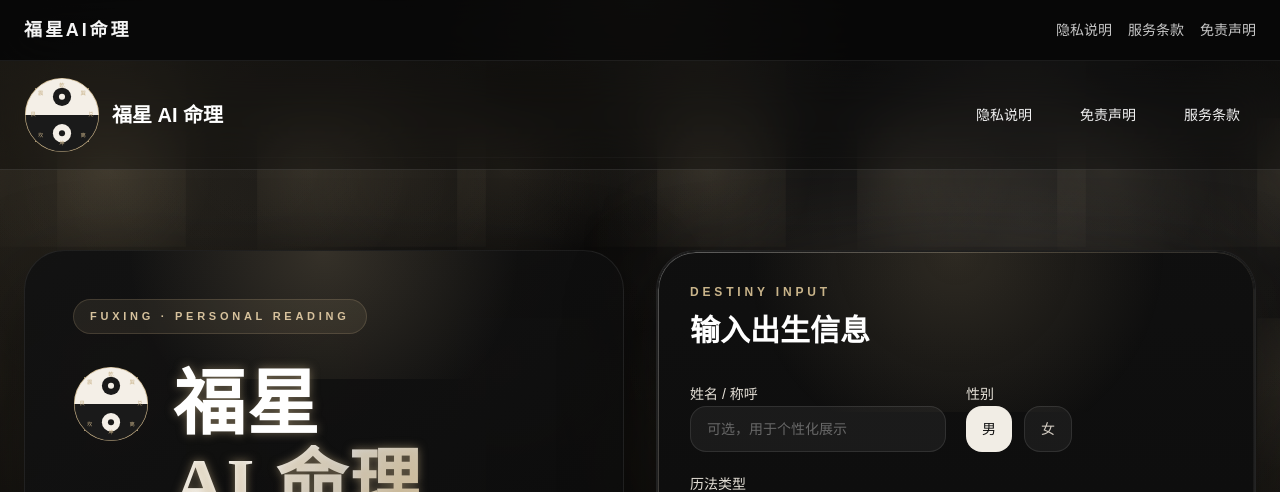
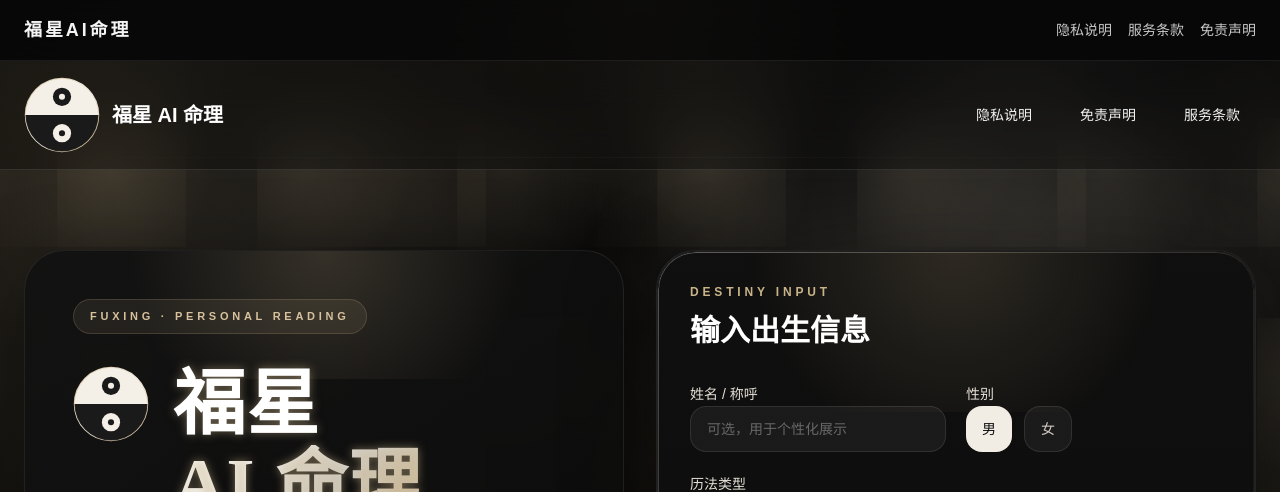
Before and after one commit to EchotimeFJ/fustar_web, a Next.js app: page / in a window 1280 px wide. Shown: the top 492 px of the page. Built offline with nearby package versions, Linux system fonts and the light colour scheme.

Commit message:
fix: 修正太极图为正确的阴阳鱼图案

```diff
--- a/src/components/ui/taiji-mark.tsx
+++ b/src/components/ui/taiji-mark.tsx
@@ -10,26 +10,14 @@ export function TaijiMark({ className = "" }: TaijiMarkProps) {
       className={`h-[76px] w-[76px] shrink-0 drop-shadow-[0_18px_36px_rgba(0,0,0,0.35)]${className ? ` ${className}` : ""}`}
     >
       <defs>
-        <linearGradient id="goldGradient" x1="0%" y1="0%" x2="100%" y2="100%">
+        <linearGradient id="goldBorder" x1="0%" y1="0%" x2="100%" y2="100%">
           <stop offset="0%" stopColor="#c7b188" />
           <stop offset="50%" stopColor="#f4efe7" />
           <stop offset="100%" stopColor="#c7b188" />
         </linearGradient>
-        <linearGradient id="darkGradient" x1="0%" y1="0%" x2="100%" y2="100%">
-          <stop offset="0%" stopColor="#1a1a1a" />
-          <stop offset="50%" stopColor="#2d2d2d" />
-          <stop offset="100%" stopColor="#1a1a1a" />
-        </linearGradient>
       </defs>
 
-      <circle cx="50" cy="50" r="48" fill="url(#darkGradient)" stroke="#c7b188" strokeWidth="1.5" />
-
-      <g fill="none" stroke="#c7b188" strokeWidth="1.2" strokeLinecap="round">
-        <line x1="50" y1="2" x2="50" y2="98" />
-        <line x1="2" y1="50" x2="98" y2="50" />
-        <line x1="15" y1="15" x2="85" y2="85" />
-        <line x1="85" y1="15" x2="15" y2="85" />
-      </g>
+      <circle cx="50" cy="50" r="48" fill="#1a1a1a" stroke="url(#goldBorder)" strokeWidth="2" />
 
       <path
         d="M50 2 A48 48 0 0 1 98 50 L50 50 Z"
@@ -54,18 +42,7 @@ export function TaijiMark({ className = "" }: TaijiMarkProps) {
       <circle cx="50" cy="74" r="12" fill="#f4efe7" />
       <circle cx="50" cy="74" r="4" fill="#1a1a1a" />
 
-      <g fill="#c7b188" fontSize="7" fontFamily="serif" textAnchor="middle" dominantBaseline="middle">
-        <text x="50" y="12">乾</text>
-        <text x="88" y="50">兑</text>
-        <text x="50" y="88">坤</text>
-        <text x="12" y="50">艮</text>
-        <text x="78" y="22">巽</text>
-        <text x="78" y="78">离</text>
-        <text x="22" y="78">坎</text>
-        <text x="22" y="22">震</text>
-      </g>
-
-      <circle cx="50" cy="50" r="48" fill="none" stroke="rgba(199,177,136,0.3)" strokeWidth="0.5" />
+      <circle cx="50" cy="50" r="48" fill="none" stroke="rgba(199,177,136,0.4)" strokeWidth="0.5" />
     </svg>
   );
 }
```
